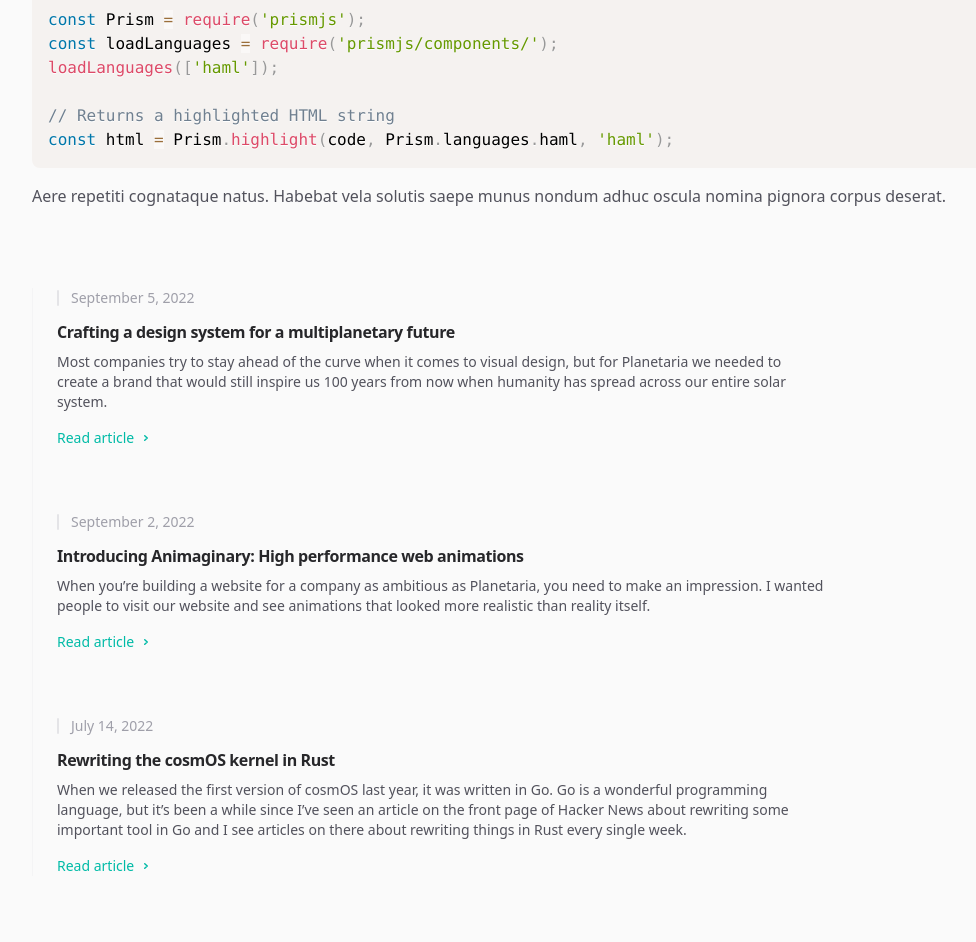
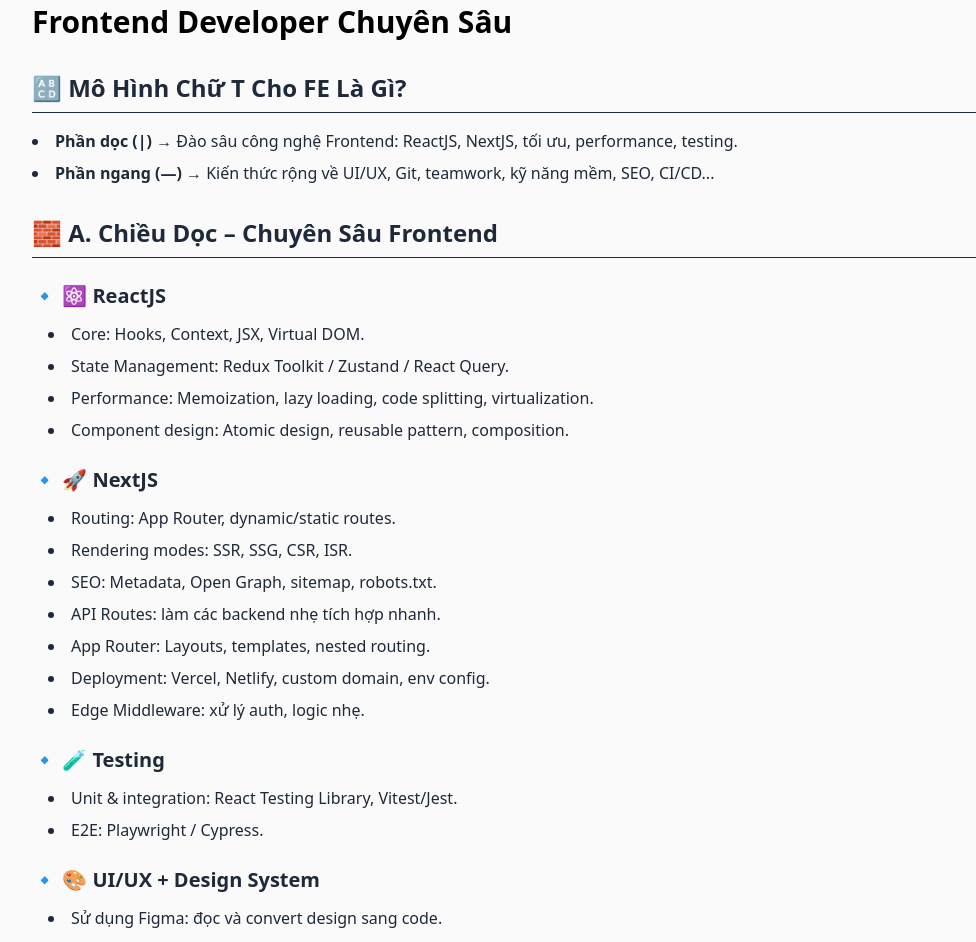
Before and after one commit to quanghv20/portfolio, a React (Vite) app: page /articles in a window 1280 px wide. Shown: the part 440-1382 px from the top of the page, without its empty margins (96-1072 px from the left). Built offline with nearby package versions, Linux system fonts and the light colour scheme; a small style sheet from the web is missing.

Commit message:
create t-shaped article

```diff
--- a/src/pages/Articles/index.tsx
+++ b/src/pages/Articles/index.tsx
@@ -5,6 +5,7 @@
   Paragraph,
 } from "@/components/index.ts";
 import FilterTags from "./components/FilterTags.tsx";
+import TShaped from "./t-shaped/TShaped.tsx";
 
 export default function ArticlesPage() {
   return (
@@ -18,7 +19,26 @@
 
       <FilterTags />
 
-      <div>
+      <TShaped />
+
+      {/* Iframe here */}
+      {/* <div className="mt-10 w-full max-w-4xl aspect-[16/9]">
+        <iframe
+          src="https://hickory-railway-605.notion.site/T-shaped-by-QuangHV-1de016c87394800281a0e45c874c800d"
+          className="w-full h-full rounded-xl border border-gray-200 shadow-sm"
+          loading="lazy"
+        />
+      </div> */}
+
+      {/* <div className="mt-10 w-full max-w-4xl">
+        <iframe
+          src="https://hickory-railway-605.notion.site/T-shaped-by-QuangHV-1de016c87394800281a0e45c874c800d"
+          className="w-full h-[2000px] rounded-xl border border-gray-200 shadow-sm"
+          loading="lazy"
+        />
+      </div> */}
+
+      {/* <div>
         <div className="mt-8 mb-6">
           <h2 className="text-highlight mt-6 sm:text-2xl">PrismJS</h2>
         </div>
@@ -37,7 +57,7 @@
             <ArticleList />
           </div>
         </div>
-      </div>
+      </div> */}
     </>
   );
 }
--- /dev/null
+++ b/src/pages/Articles/t-shaped/TShaped.tsx
@@ -0,0 +1,137 @@
+const verticalSkills = [
+  {
+    title: "🔹 ⚛️ ReactJS",
+    items: [
+      "Core: Hooks, Context, JSX, Virtual DOM.",
+      "State Management: Redux Toolkit / Zustand / React Query.",
+      "Performance: Memoization, lazy loading, code splitting, virtualization.",
+      "Component design: Atomic design, reusable pattern, composition.",
+    ],
+  },
+  {
+    title: "🔹 🚀 NextJS",
+    items: [
+      "Routing: App Router, dynamic/static routes.",
+      "Rendering modes: SSR, SSG, CSR, ISR.",
+      "SEO: Metadata, Open Graph, sitemap, robots.txt.",
+      "API Routes: làm các backend nhẹ tích hợp nhanh.",
+      "App Router: Layouts, templates, nested routing.",
+      "Deployment: Vercel, Netlify, custom domain, env config.",
+      "Edge Middleware: xử lý auth, logic nhẹ.",
+    ],
+  },
+  {
+    title: "🔹 🧪 Testing",
+    items: [
+      "Unit & integration: React Testing Library, Vitest/Jest.",
+      "E2E: Playwright / Cypress.",
+    ],
+  },
+  {
+    title: "🔹 🎨 UI/UX + Design System",
+    items: [
+      "Sử dụng Figma: đọc và convert design sang code.",
+      "UI Library: TailwindCSS, ShadCN, MUI, Ant Design.",
+      "Accessibility: Thẻ HTML chuẩn, aria-label, WCAG.",
+      "Animation: Framer Motion, CSS animation.",
+    ],
+  },
+  {
+    title: "🔹 📈 Hiệu Năng và Tối Ưu",
+    items: [
+      "Lighthouse audit, bundle analyzer.",
+      "Image optimization (next/image).",
+      "Code splitting, lazy loading, caching.",
+    ],
+  },
+];
+
+const horizontalSkills = [
+  {
+    title: "🛠 DevOps & Công Cụ",
+    items: [
+      "Git nâng cao: branch flow, conflict, rebase.",
+      "CI/CD: GitHub Actions, Vercel, Netlify.",
+      "Docker (cơ bản, chạy FE app trong container).",
+    ],
+  },
+  {
+    title: "🧠 Kỹ Năng Mềm & Làm Việc Nhóm",
+    items: [
+      "Agile/Scrum, Jira, Notion.",
+      "Giao tiếp với UI/UX, BA, QA.",
+      "Review code, đặt tên biến tốt, maintainable code.",
+    ],
+  },
+  {
+    title: "📚 Phát Triển Cá Nhân",
+    items: [
+      "Đọc tài liệu gốc, đọc RFC của React/Next.",
+      "Viết blog kỹ thuật (dev.to, Hashnode, Medium).",
+      "Làm side project showcase.",
+      "Làm video tutorial nếu thích chia sẻ.",
+    ],
+  },
+];
+
+export default function TShapedFrontendDoc() {
+  return (
+    <div className="mx-auto py-8 space-y-8 text-gray-800">
+      <h1 className="text-3xl font-bold">
+        🎯 Định Hướng Phát Triển Bản Thân Theo Hình T-Shaped
+      </h1>
+
+      <h1 className="text-3xl font-bold">
+        <span className="text-black">Frontend Developer Chuyên Sâu</span>
+      </h1>
+
+      <section className="space-y-4">
+        <h2 className="text-2xl font-semibold border-b pb-2">
+          🔠 Mô Hình Chữ T Cho FE Là Gì?
+        </h2>
+        <ul className="list-disc list-inside space-y-2">
+          <li>
+            <strong>Phần dọc (|)</strong> → Đào sâu công nghệ Frontend: ReactJS,
+            NextJS, tối ưu, performance, testing.
+          </li>
+          <li>
+            <strong>Phần ngang (—)</strong> → Kiến thức rộng về UI/UX, Git,
+            teamwork, kỹ năng mềm, SEO, CI/CD...
+          </li>
+        </ul>
+      </section>
+
+      <section className="space-y-6">
+        <h2 className="text-2xl font-semibold border-b pb-2">
+          🧱 A. Chiều Dọc – Chuyên Sâu Frontend
+        </h2>
+        {verticalSkills.map((skill, idx) => (
+          <div key={idx}>
+            <h3 className="text-xl font-bold">{skill.title}</h3>
+            <ul className="list-disc list-inside ml-4 space-y-2 mt-3">
+              {skill.items.map((item, i) => (
+                <li key={i}>{item}</li>
+              ))}
+            </ul>
+          </div>
+        ))}
+      </section>
+
+      <section className="space-y-6">
+        <h2 className="text-2xl font-semibold border-b pb-2">
+          🌐 B. Chiều Ngang – Kỹ Năng Tổng Quát
+        </h2>
+        {horizontalSkills.map((skill, idx) => (
+          <div key={idx}>
+            <h3 className="text-xl font-bolds">{skill.title}</h3>
+            <ul className="list-disc list-inside ml-4 space-y-2 mt-3">
+              {skill.items.map((item, i) => (
+                <li key={i}>{item}</li>
+              ))}
+            </ul>
+          </div>
+        ))}
+      </section>
+    </div>
+  );
+}
```
